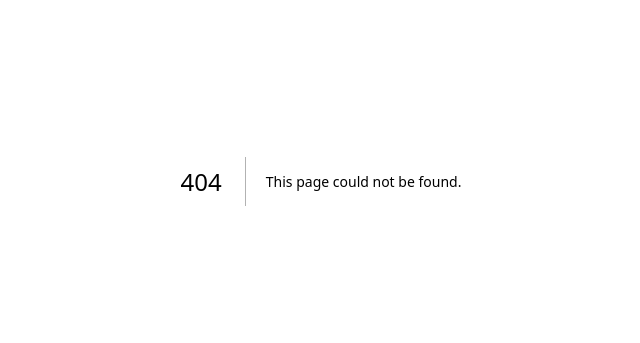
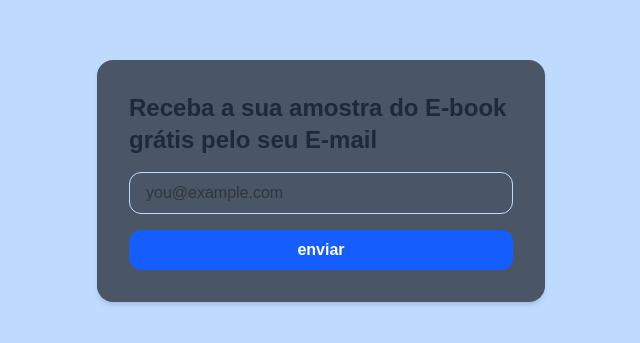
Before and after one commit to mellamoeterno/meno-25, a Next.js app: page /collect in a window 1280 px wide. Before the commit this address had no page. Shown: the part 219-562 px from the top of the page, without its empty margins (319-959 px from the left). Built offline with nearby package versions, Linux system fonts and the light colour scheme.

Commit message:
addedEmailCollect

```diff
--- /dev/null
+++ b/src/app/collect/page.js
@@ -0,0 +1,48 @@
+'use client';
+
+import { useState } from 'react';
+import { useRouter } from 'next/navigation';
+
+export default function CollectEmailPage() {
+  const [email, setEmail] = useState('');
+  const [error, setError] = useState('');
+  const router = useRouter();
+
+  const handleSubmit = (e) => {
+    e.preventDefault();
+
+    if (!email || !/\S+@\S+\.\S+/.test(email)) {
+      setError('Please enter a valid email address.');
+      return;
+    }
+
+    //send this to an API here if needed
+    setError('');
+    window.location.href = 'https://drive.google.com/file/d/14WxGsejZ5voyvTh6jUvWVnHVQKvL64Dx/view?usp=sharing'; // redirect to another page
+  };
+
+  return (
+    <main className="flex items-center justify-center min-h-screen bg-blue-200 p-6">
+      <form
+        onSubmit={handleSubmit}
+        className="bg-gray-600 shadow-md rounded-2xl p-8 max-w-md w-full space-y-4"
+      >
+        <h1 className="text-2xl font-bold text-gray-800">Receba a sua amostra do E-book grátis pelo seu E-mail </h1>
+        <input
+          type="email"
+          placeholder="you@example.com"
+          value={email}
+          onChange={(e) => setEmail(e.target.value)}
+          className="w-full px-4 py-2 border border-blue-200 rounded-xl focus:outline-none focus:ring-2 focus:ring-blue-500"
+        />
+        {error && <p className="text-red-500 text-sm">{error}</p>}
+        <button
+          type="submit"
+          className="w-full bg-blue-600 text-white font-semibold py-2 rounded-xl hover:bg-blue-700 transition"
+        >
+          enviar
+        </button>
+      </form>
+    </main>
+  );
+}
--- a/src/app/page.js
+++ b/src/app/page.js
@@ -15,7 +15,7 @@ export default function Home() {
           <img src="/images/e3.jpg" className="w-full h-full object-cover" />
           <img src="/images/imageNewPhase3.jpg" className="w-full h-full object-cover" />
           <div className= "h-40 flex items-center justify-center">
-            <Link href="https://drive.google.com/file/d/14WxGsejZ5voyvTh6jUvWVnHVQKvL64Dx/view?usp=sharing">
+            <Link href="collect">
                 <button className="bg-gradient-to-r from-yellow-400 via-yellow-300 to-yellow-400 text-gray-800 font-bold text-lg px-6 py-3 rounded-lg shadow-md
                   hover:brightness-110 transition inline-block text-center">
                   Quero meu E-BOOK GRÁTIS
```
